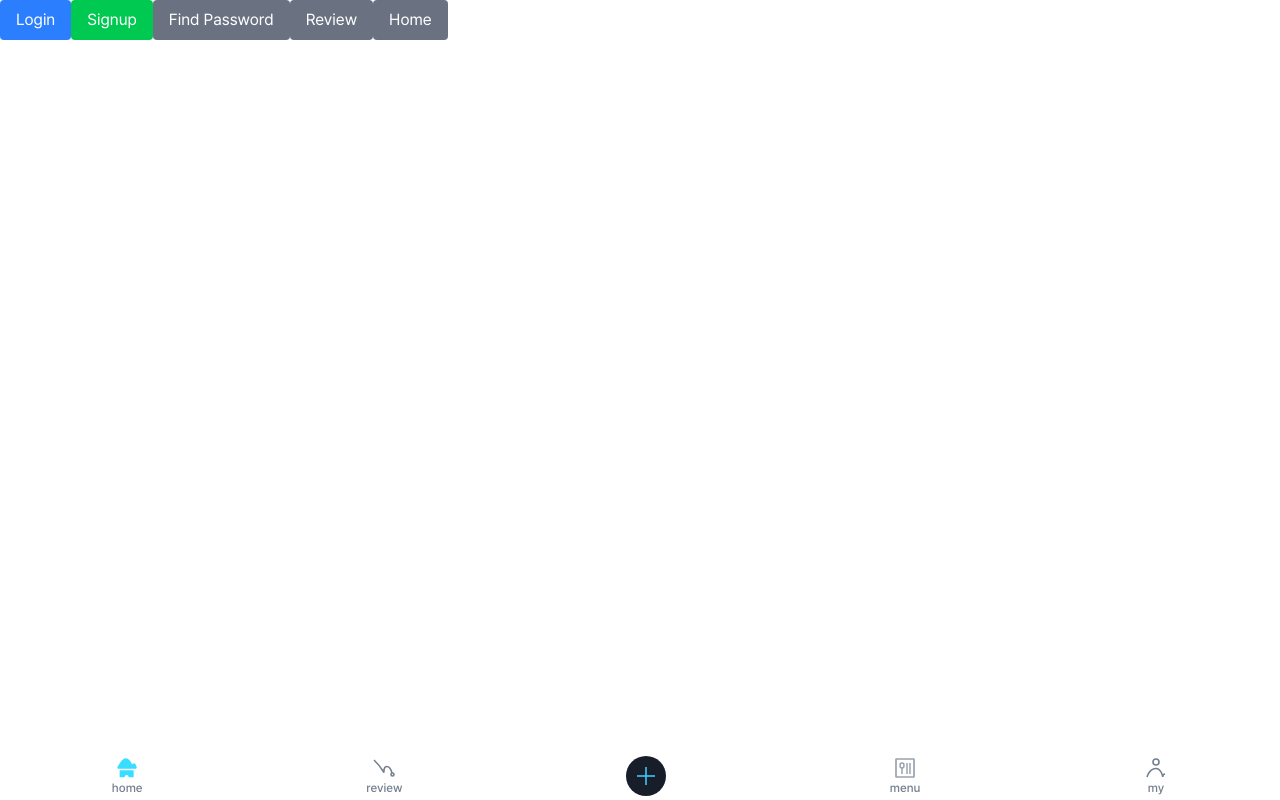
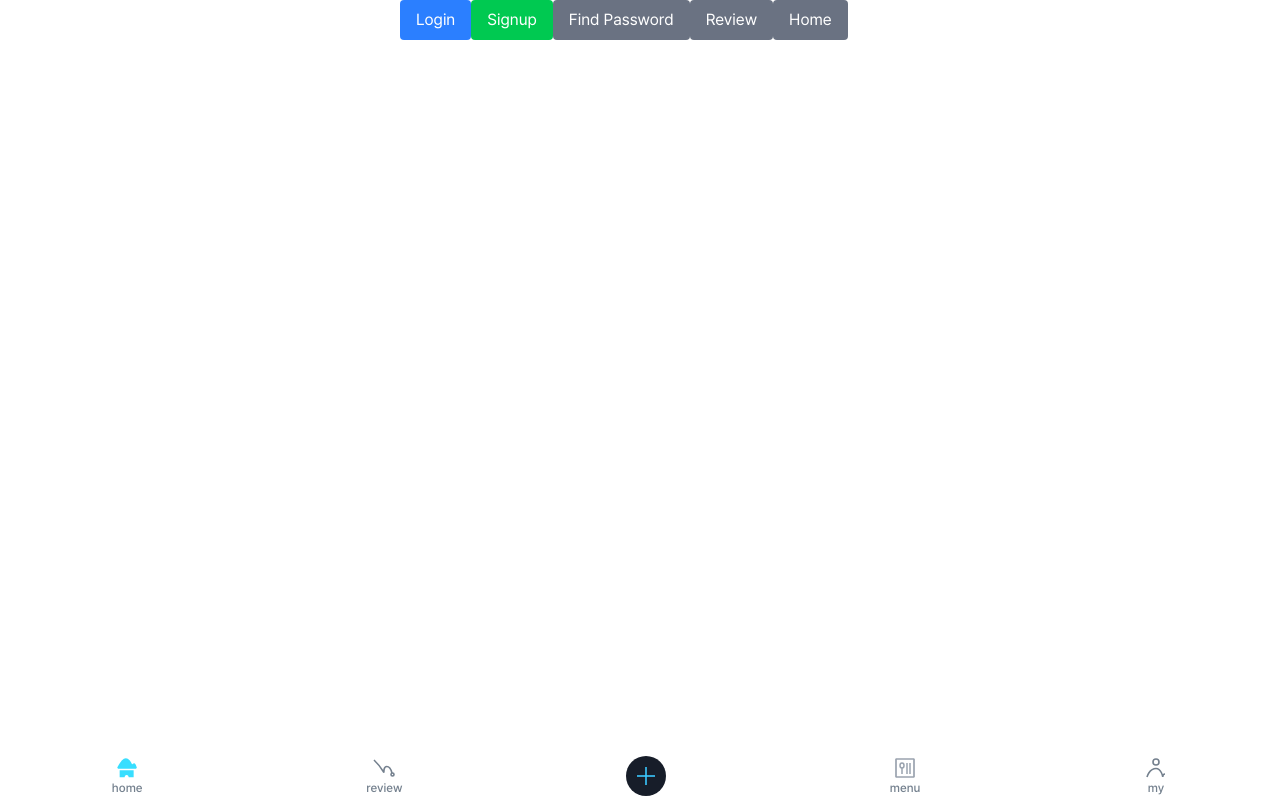
Before and after one commit to toktot/toktot-client, a Next.js app: page / in a window 1280 px wide. Built offline with nearby package versions, Linux system fonts and the light colour scheme.

Commit message:
feat: 1024px 이상에서 width 480px로 변경

```diff
--- a/src/widgets/layout/ui/AppShell.tsx
+++ b/src/widgets/layout/ui/AppShell.tsx
@@ -11,8 +11,8 @@ interface AppShellProps {
 
 export const AppShell = ({ children, showBottomNav = true }: AppShellProps) => {
 	return (
-		<div className="relative h-dvh min-w-[375px] flex flex-col">
-			<div className="flex-1 overflow-y-auto scrollbar-hide">{children}</div>
+		<div className="h-dvh min-w-[375px] flex flex-col lg:w-[480px] lg:mx-auto">
+			{children}
 			{showBottomNav && (
 				<div className="fixed bottom-0 left-0 right-0 min-w-[375px] ">
 					<BottomNav>
```
